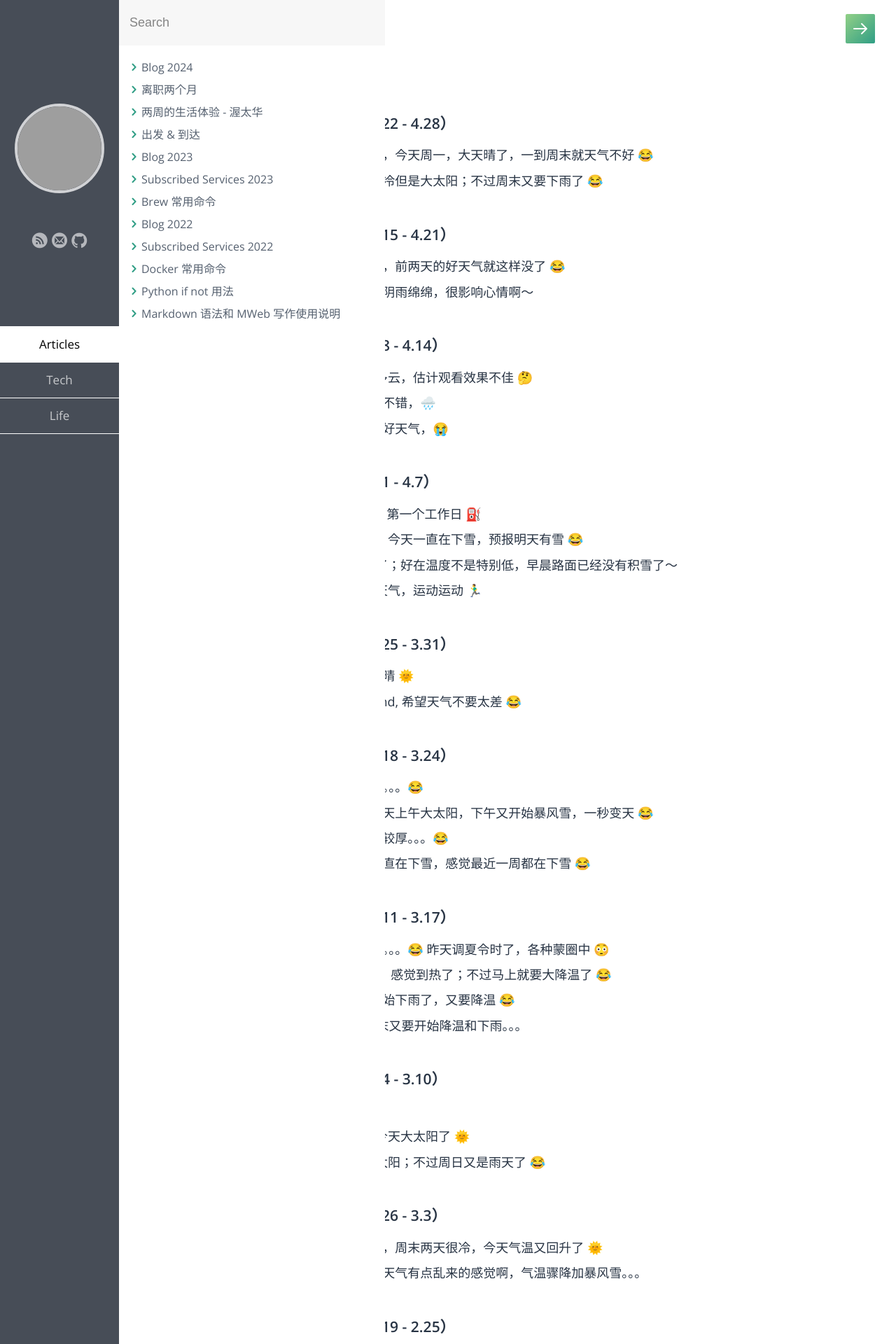
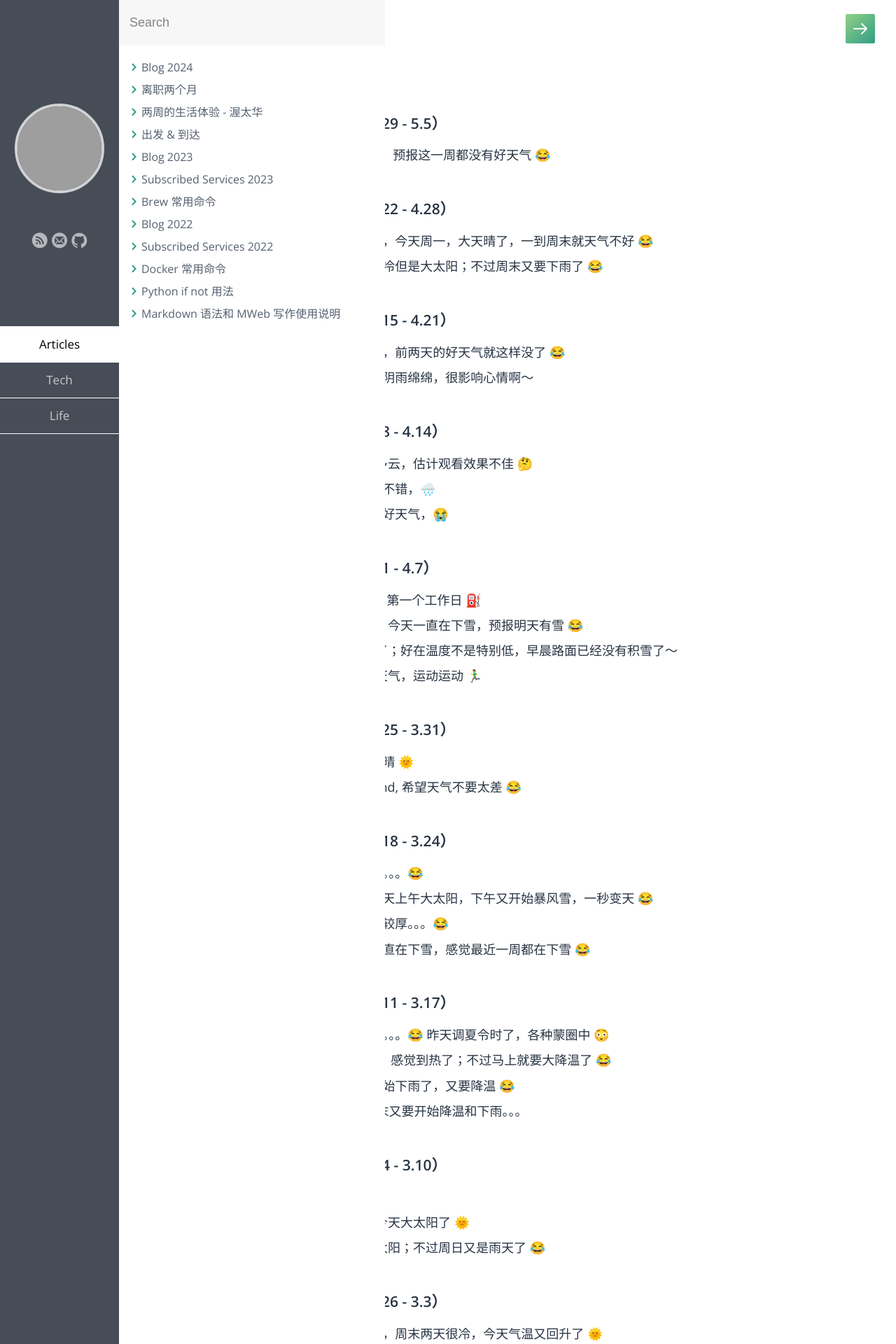
Before and after one commit to samxupeiran/samxupeiran.github.io, a Jekyll site: the page built from _posts/life/2024-01-02-my-blog.md, in a window 1280 px wide. Shown: the top 1920 px of the page at 70% size. Built offline with Jekyll 4.4.1, drawn with Linux system fonts in a browser that asks for light colours; some web fonts are replaced; grey boxes are pictures that could not be loaded.

Commit message:
feat: add weekly blog 4/29

```diff
--- a/_posts/life/2024-01-02-my-blog.md
+++ b/_posts/life/2024-01-02-my-blog.md
@@ -5,6 +5,9 @@ category: Life
 tags: Blog
 ---
 
+
+- ### 2024 年 5 月 第 1 周（4.29 - 5.5）
+     - 4.29 周一，4 月快结束了，预报这一周都没有好天气 😂
 
 - ### 2024 年 4 月 第 4 周（4.22 - 4.28）
      - 4.22 周末没什么太阳且冷，今天周一，大天晴了，一到周末就天气不好 😂
```
